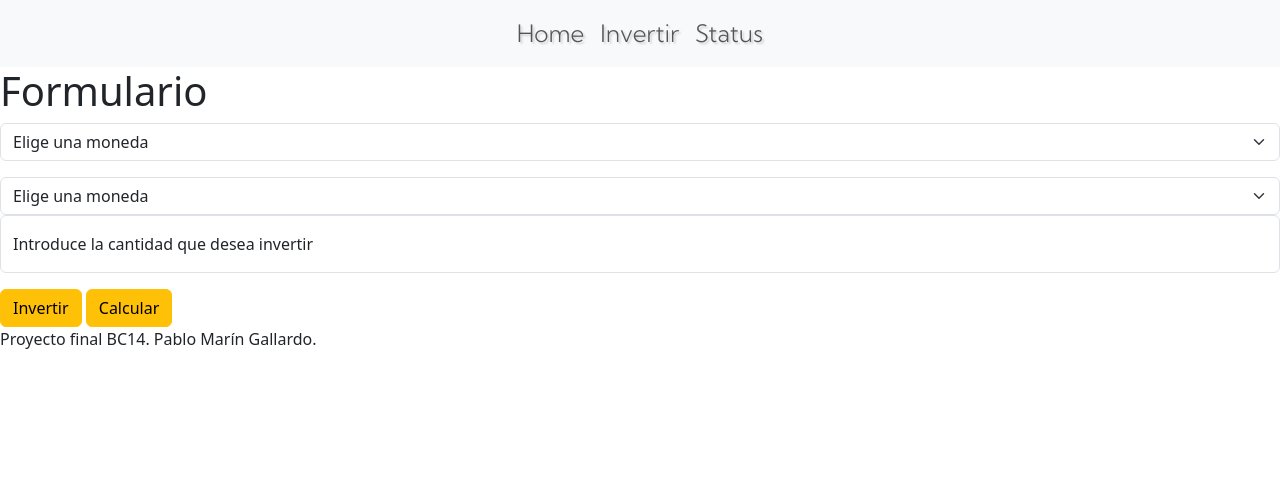
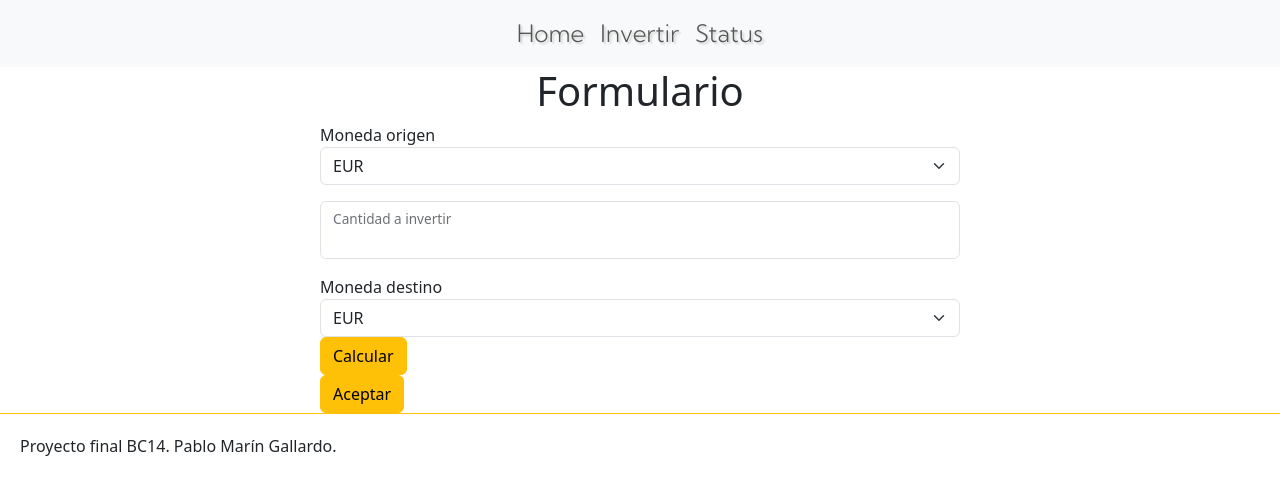
Before and after one commit to pablomaringallardo/Simulador-de-cryptos, a Flask app: page /purchase in a window 1280 px wide. Shown: the part 251-746 px from the top of the page. Run offline with Flask 2, Linux system fonts and the light colour scheme; parts of the project's set-up code (start-up, migrations or seed data) failed here and were passed over; some web fonts are replaced.

Commit message:
fix: arreglo formulario y lo creo con los campos de WTForms

```diff
--- a/balance/static/css/styles.css
+++ b/balance/static/css/styles.css
@@ -40,3 +40,19 @@ header {
     margin-left: 10%;
     margin-right: 10%;
 }
+
+
+#form {
+    margin-left: 25%;
+    margin-right: 25%;
+}
+
+.titulos {
+    text-align: center;
+}
+
+.pie-pagina {
+    padding: 20px;
+    border-top: solid thin #ffc107;
+
+}
--- a/balance/templates/form.html
+++ b/balance/templates/form.html
@@ -5,44 +5,52 @@
 {% endblock scripts %}
 
 {% block contenido %}
-<h1>Formulario</h1>
+
+<h1 class="titulos">Formulario</h1>
+
 <form novalidate id="form">
+  {{ form.csrf_token }}
+  {{ form.id }}
+
+  <!-- MonedaFrom -->
   <div class="mb-3">
-    <select class="form-select" aria-label="Default select example">
-      <label for="">Moneda origen:</label>
-      <option selected>Elige una moneda</option>
-      <option value="1">EUR</option>
-      <option value="2">BTC</option>
-      <option value="3">ETH</option>
-      <option value="4">USDT</option>
-      <option value="5">ADA</option>
-      <option value="6">SOL</option>
-      <option value="7">XRP</option>
-      <option value="8">DOT</option>
-      <option value="9">DOGE</option>
-      <option value="10">SHIB</option>
-    </select>
+      {{ form.monedaFrom.label }}
+      {{ form.monedaFrom(class="form-select") }}
+      {% if form.monedaFrom.errors %}
+            {% for error in form.monedaFrom.errors%}
+                <p>{{ error }}</p>
+            {% endfor %}
+      {% endif %}
   </div>
+
+  <!-- CantidadFrom -->
+  <div class="form-floating mb-3">
+      {{ form.cantidadFrom(class="form-control") }}
+      <label for="floatingInput">{{ form.cantidadFrom.label }}</label>
+      {% if form.cantidadFrom.errors %}
+            {% for error in form.cantidadFrom.errors%}
+                <p>{{ error }}</p>
+            {% endfor %}
+      {% endif %}
+  </div>
+
+  <!-- MonedaTo -->
   <div class="mb3">
-    <select class="form-select" aria-label="Default select example">
-      <option selected>Elige una moneda</option>
-      <option value="1">EUR</option>
-      <option value="2">BTC</option>
-      <option value="3">ETH</option>
-      <option value="4">USDT</option>
-      <option value="5">ADA</option>
-      <option value="6">SOL</option>
-      <option value="7">XRP</option>
-      <option value="8">DOT</option>
-      <option value="9">DOGE</option>
-      <option value="10">SHIB</option>
-    </select>
+    {{ form.monedaTo.label }}
+    {{ form.monedaTo(class="form-select") }}
+    {% if form.monedaTo.errors %}
+            {% for error in form.monedaTo.errors%}
+                <p>{{ error }}</p>
+            {% endfor %}
+    {% endif %}
   </div>
-  <div class="form-floating mb-3">
-    <input type="text" class="form-control" id="floatingInput" placeholder="1000">
-    <label for="floatingInput">Introduce la cantidad que desea invertir</label>
-  </div>
-  <button type="button" class="btn btn-warning">Invertir</button>
-  <button type="button" class="btn btn-warning">Calcular</button>
+
+  <!-- Boton Calcular -->
+  <div>{{ form.botonCalcular(class="btn btn-warning", id="boton-calcular") }}</div>
+
+  <!-- Boton Enviar -->
+  <div>{{ form.botonEnviar(class="btn btn-warning", id="boton-enviar") }}</div>
+
+
 </form>
 {% endblock contenido %}
```
